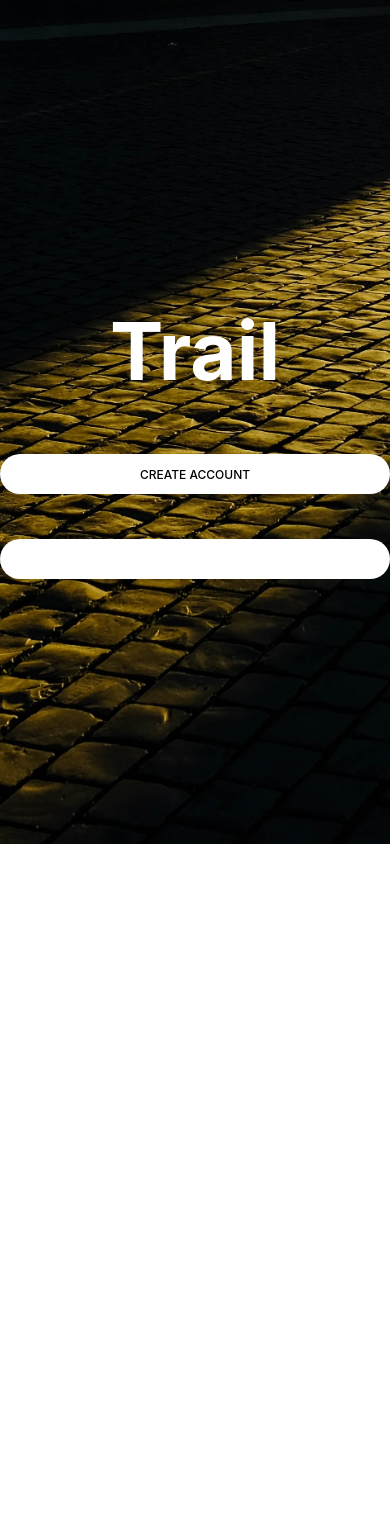
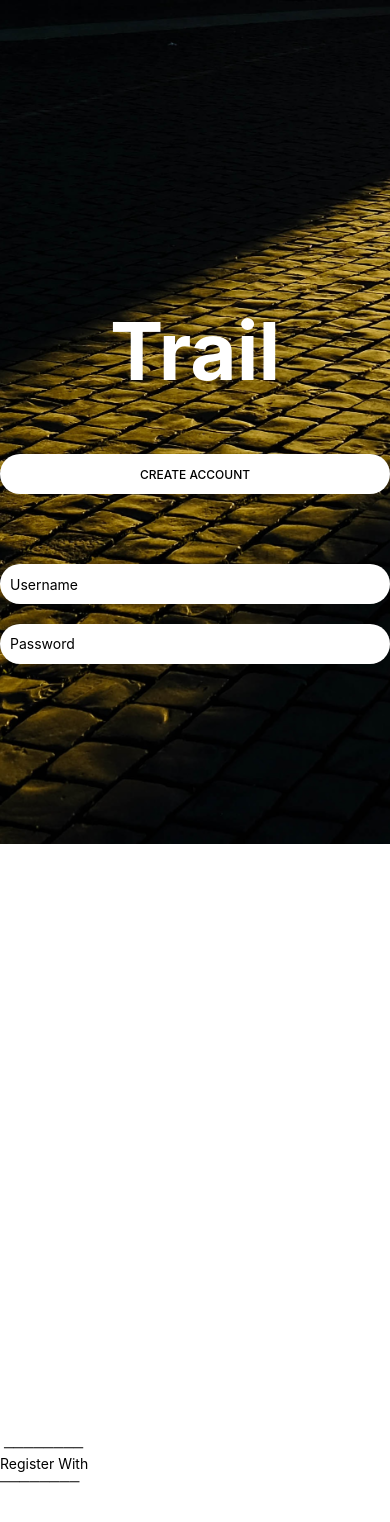
Before and after one commit to Travyon/Trail, a React Native app: screen / in a window 390 px wide. Shown: the top 1522 px of the page. Before the commit the page ends 1338 px from the top, so only its background shows below. Built offline with nearby package versions, Linux system fonts and the light colour scheme.

Commit message:
Adding HorizontalLine

```diff
--- /dev/null
+++ b/components/HorizontalLine/index.js
@@ -0,0 +1,15 @@
+import React from "react";
+import {View, Text} from 'react-native';
+import styles from "./styles";
+
+
+const HorizontalLine = () => {
+return(
+    <View style={styles.container}>
+        <Text style={styles.textRegister}> ────────  Register With  ────────</Text>
+    </View>
+
+)
+}
+
+export default HorizontalLine;
--- /dev/null
+++ b/components/HorizontalLine/styles.js
@@ -0,0 +1,18 @@
+import { StyleSheet } from "react-native";
+
+const styles = StyleSheet.create({
+
+    container:{
+        width: '100%',
+        height: '100%'
+    },
+
+    textRegister:{
+        width: 100,
+        height: 50,
+        marginTop: 100
+    }
+
+})
+
+export default styles;
--- a/components/TextField/index.js
+++ b/components/TextField/index.js
@@ -3,9 +3,18 @@ import  {Text, View, TextInput} from 'react-native';
 import styles from './styles';
 
 const TextField = (props) => {
+    const type = props.type;
+    const marginTop = type === 'primary' ? '5%' : '5%';
     return(
         <View style={styles.container}>
-            <TextInput style={styles.input}
+            <TextInput
+            style={styles.input}
+            placeholder={"Username"}
+            />
+
+            <TextInput
+            style={[styles.input, {marginTop:marginTop}]}
+            placeholder={"Password"}
             />
         </View>
     )
--- a/components/TextField/styles.js
+++ b/components/TextField/styles.js
@@ -5,8 +5,9 @@ const styles = StyleSheet.create({
     input: {
      backgroundColor: "white",
      height: 40,
-     marginTop: 45,
-     borderRadius: 20
+     marginTop: 70,
+     borderRadius: 20,
+     padding: 10
    },
    container: {
      width: '100%',
--- a/components/loginScreen/index.js
+++ b/components/loginScreen/index.js
@@ -3,6 +3,7 @@ import {View, Text, ImageBackground, TextInput} from 'react-native';
 import styles from './styles';
 import StyledButton from '../StyledButton'
 import TextField from "../TextField";
+import HorizontalLine from "../HorizontalLine";
 
 const LoginScreen = (props) =>{
     return(
@@ -25,9 +26,11 @@ const LoginScreen = (props) =>{
             console.warn("Create Account was pressed");
           }}/>
 
-          <TextField/>
+          <TextField
+            type='primary'
+          />
 
-
+          <HorizontalLine/>
 
         </View>
     );
```
